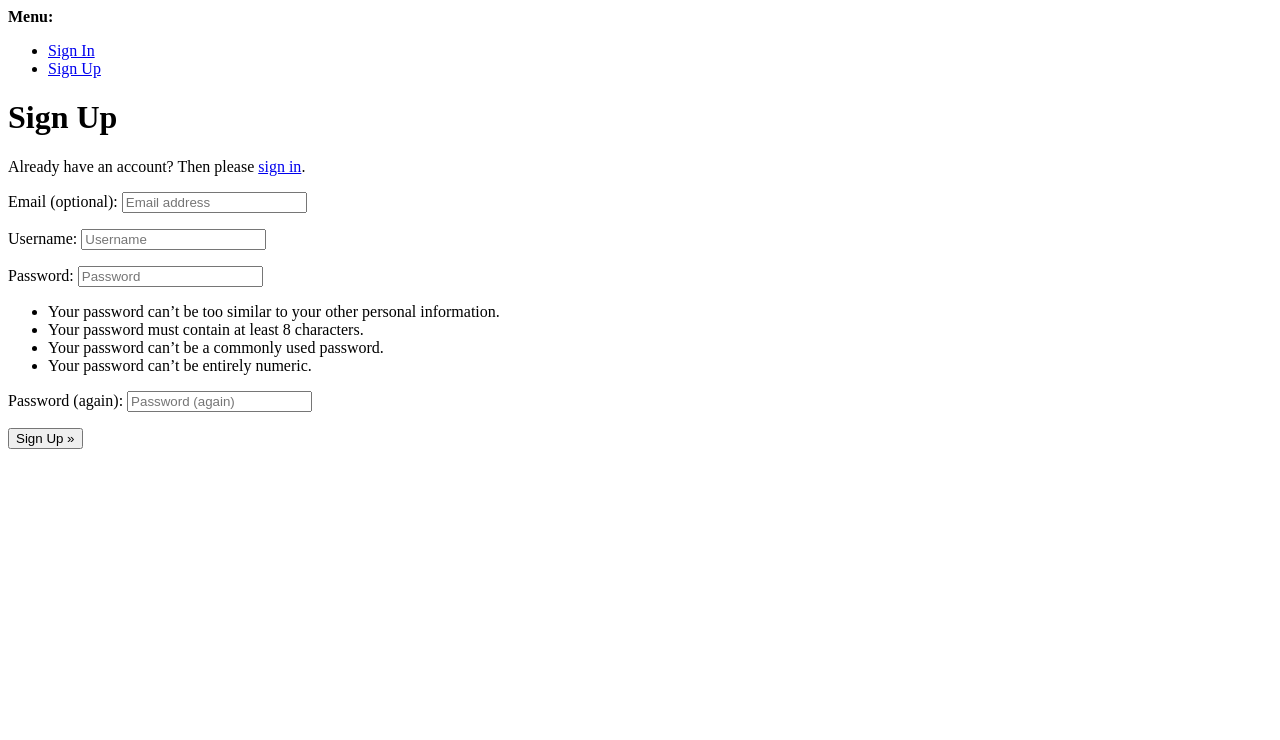
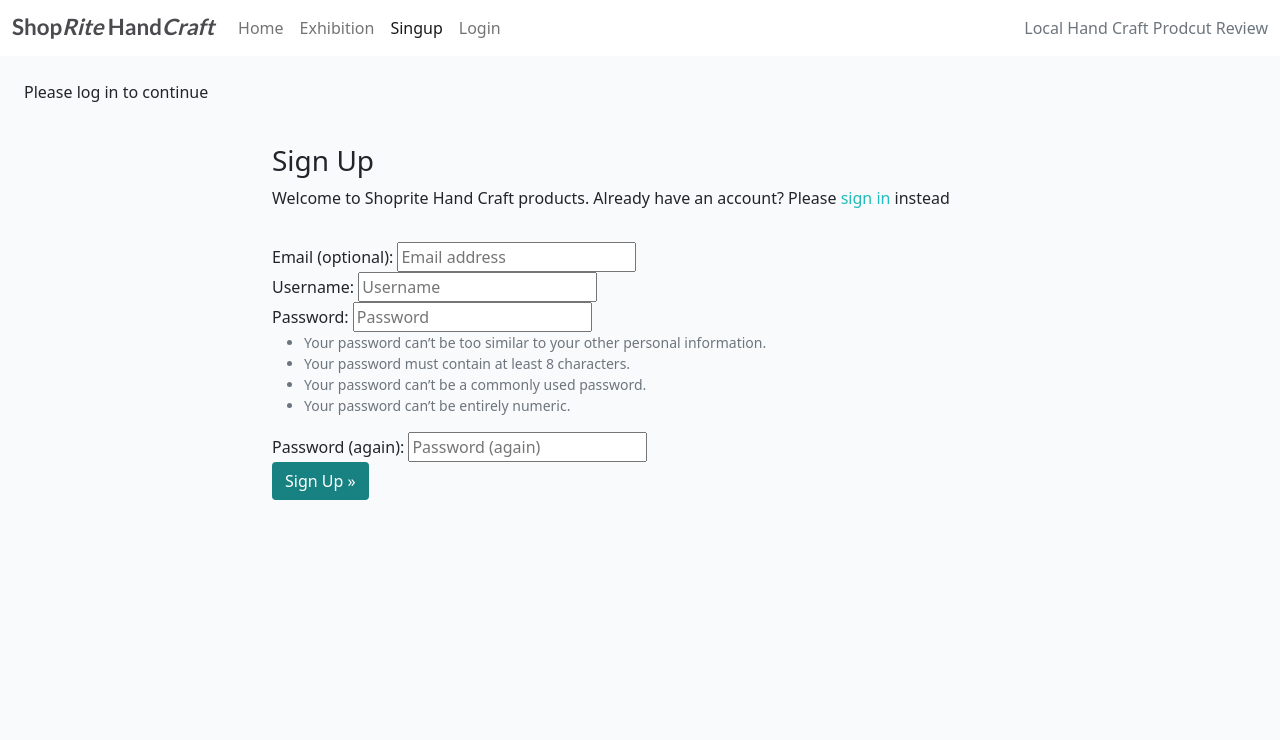
Before and after one commit to Cutbert1/Product-Catalogue, a Django app: page /accounts/signup/ in a window 1280 px wide. Shown: the top 740 px of the page. Run offline with Django 4.2, Linux system fonts and the light colour scheme.

Commit message:
Add login and signup html

```diff
--- a/templates/account/login.html
+++ b/templates/account/login.html
@@ -6,6 +6,8 @@
 {% block head_title %}{% trans "Sign In" %}{% endblock %}
 
 {% block content %}
+
+
 <div class="container">
     <div class="row">
         <div class="col-md-8 mt-3 offset-md-2">
--- a/templates/account/signup.html
+++ b/templates/account/signup.html
@@ -1,21 +1,59 @@
-{% extends "account/base.html" %}
+{% extends "base.html" %}
 
 {% load i18n %}
 
 {% block head_title %}{% trans "Signup" %}{% endblock head_title %}
 
 {% block content %}
-<h1>{% trans "Sign Up" %}</h1>
-
-<p>{% blocktrans %}Already have an account? Then please <a href="{{ login_url }}">sign in</a>.{% endblocktrans %}</p>
-
+<div class="container">
+    <div class="row">
+      <div class="col-md-8 mt-3 offset-md-2">
+          <h3>{% trans "Sign Up" %}</h3>
+          <p>{% blocktrans %}
+          Welcome to Shoprite Hand Craft products.
+          Already have an account? Please <a class="link" href="{{ login_url }}">sign in</a>
+          instead
+          {% endblocktrans %}
+        </p>
+      </div>
+    </div>
+    <div class="row">
+        <div class="col-md-8 mt-3 offset-md-2">
+          {% if form.errors %}
+            <div class="alert alert-danger">
+              <strong>{% trans "Error:" %}</strong>
+              <ul>
+                {% for field, errors in form.errors.items %}
+                  {% for error in errors %}
+                    <li>{{ error }}</li>
+                  {% endfor %}
+                {% endfor %}
+              </ul>
+            </div>
+          {% endif %}
           <form class="signup" id="signup_form" method="post" action="{% url 'account_signup' %}">
             {% csrf_token %}
-  {{ form.as_p }}
+            {% for field in form %}
+              <div class="form-group">
+                {{ field.label_tag }}
+                {{ field }}
+                {% if field.help_text %}
+                  <small class="form-text text-muted">{{ field.help_text }}</small>
+                {% endif %}
+                {% for error in field.errors %}
+                  <div class="invalid-feedback d-block">
+                    {{ error }}
+                  </div>
+                {% endfor %}
+              </div>
+            {% endfor %}
             {% if redirect_field_value %}
             <input type="hidden" name="{{ redirect_field_name }}" value="{{ redirect_field_value }}" />
             {% endif %}
-  <button type="submit">{% trans "Sign Up" %} &raquo;</button>
+            <button class="btn btn-signup right" type="submit">{% trans "Sign Up" %} &raquo;</button>
           </form>
+      </div>
+    </div>
+</div>
 
 {% endblock content %}
--- a/templates/base.html
+++ b/templates/base.html
@@ -35,7 +35,7 @@
     <!-- Navigation -->
     <nav class="navbar navbar-expand-lg navbar-light bg-white">
         <div class="container-fluid">
-            <a class="navbar-brand" href="{% url 'home' %}"><span class="brand"><span><strong>S</strong>hop<strong>R</strong>ite</span></a>
+            <a class="navbar-brand" href="{% url 'home' %}"><span class="brand"><span><strong>Shop<em>Rite</em>  Hand<em>Craft</em></strong></a>
             <button class="navbar-toggler" type="button" data-bs-toggle="collapse" data-bs-target="#navbarText"
                 aria-controls="navbarText" aria-expanded="false" aria-label="Toggle navigation">
                 <span class="navbar-toggler-icon"></span>
@@ -58,7 +58,7 @@
                     {% else %}
                     <li class="nav-item">
                         <a class="nav-link {% if request.path == signup_url %}active{% endif %}" aria-current="page"
-                            href="{% url 'account_signup' %}">Register</a>
+                            href="{% url 'account_signup' %}">Singup</a>
                     </li>
                     <li class="nav-item">
                         <a class="nav-link {% if request.path == login_url %}active{% endif %}" aria-current="page"
@@ -68,13 +68,19 @@
 
                 </ul>
                 <span class="navbar-text text-muted">
-                    Hand Craft Prodcut Review
+                    Local Hand Craft Prodcut Review
                 </span>
             </div>
         </div>
     </nav>
 
     <main class="flex-shrink-0 main-bg">
+
+        {% if user.is_authenticated %}
+        <p class="text-left m-4">You are logged in as {{ user }}</p>
+        {% else %}
+        <p class="text-left m-4">Please log in to continue</p>
+        {% endif %}
 
         {% block content %}
         <!-- Content Goes here -->
```
Lines whose indentation alone changed are shown as unchanged.
